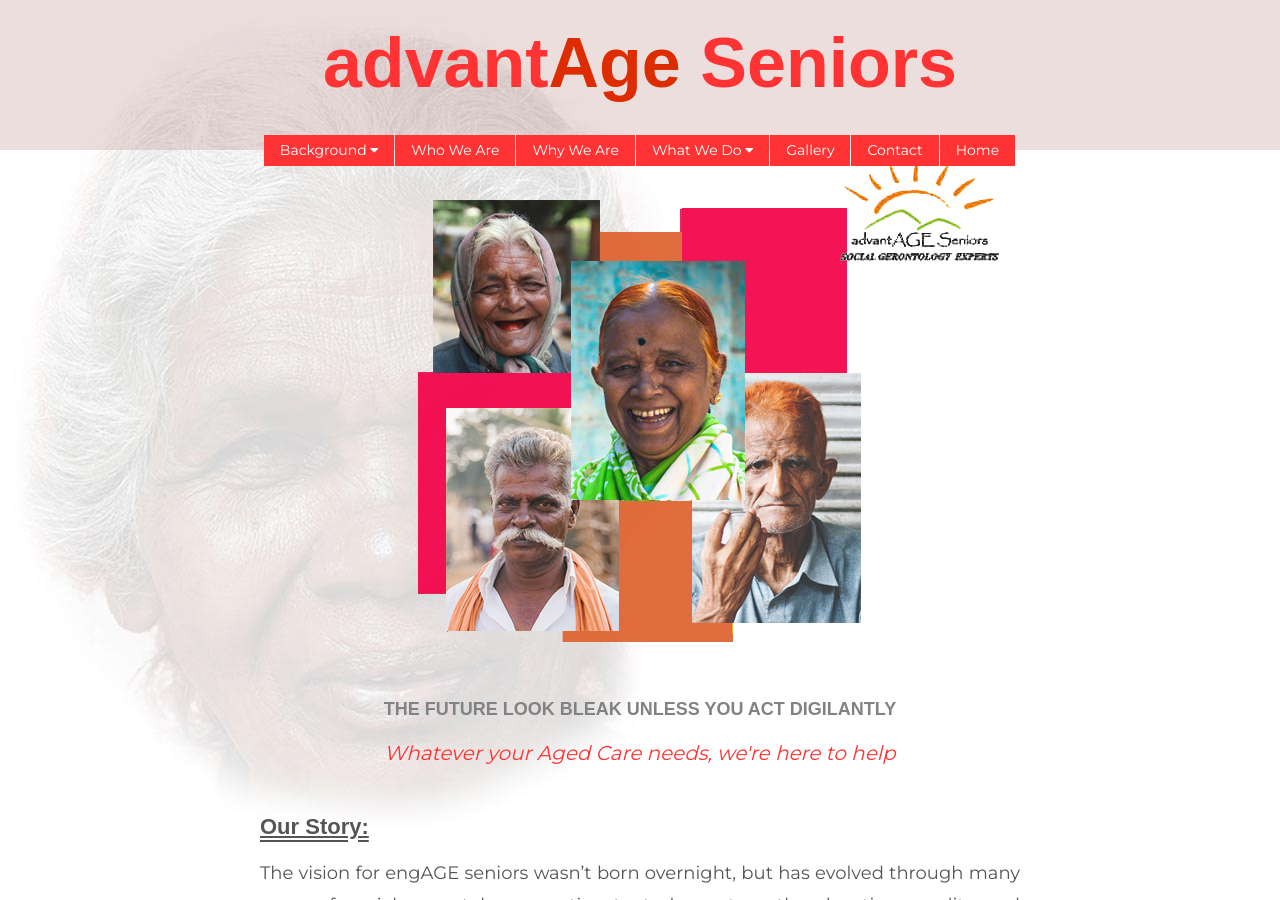
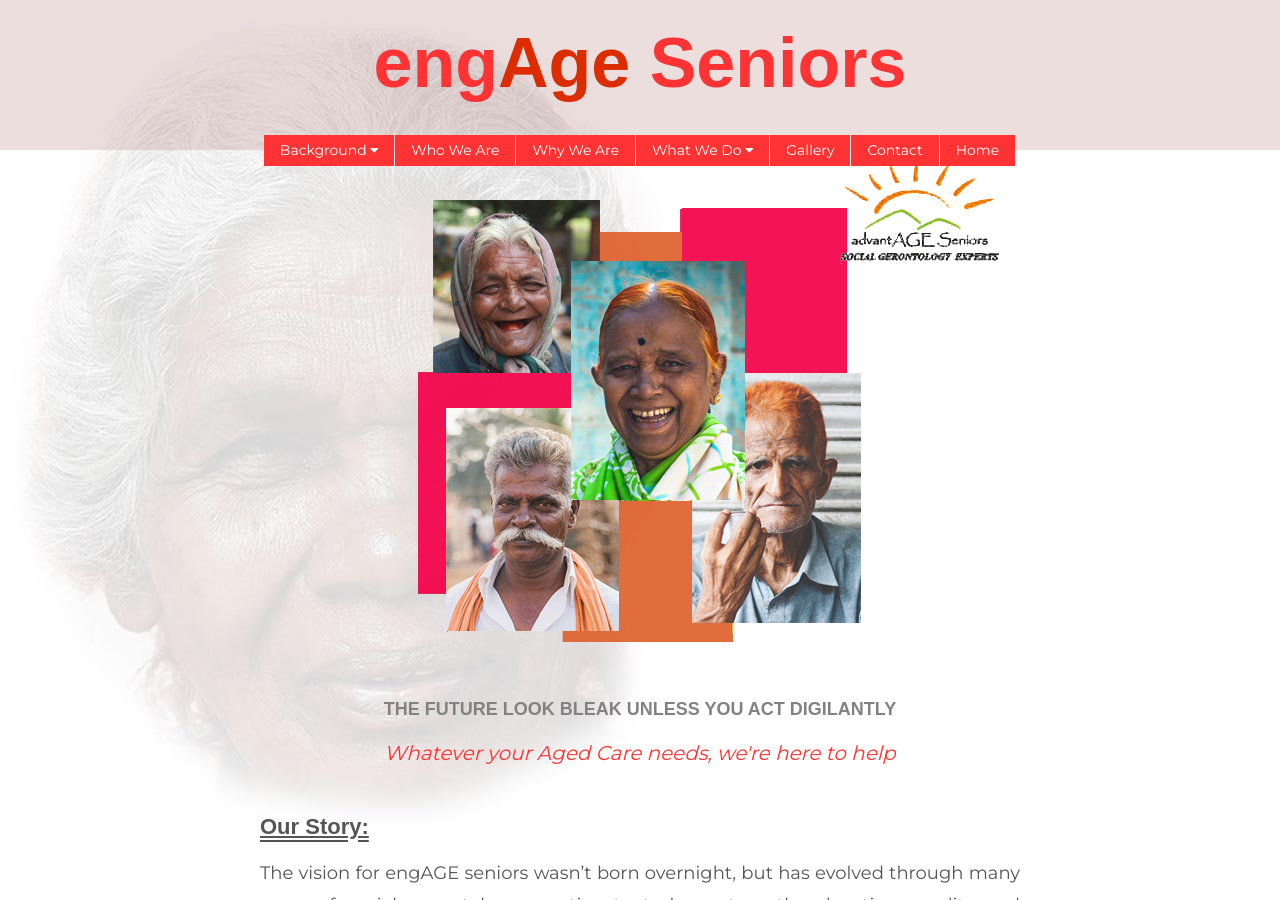
Before and after one commit to sharathdt/advantage-india, a Jekyll site: the page built from index.html, in a window 1280 px wide and 900 px high. Built offline with Jekyll 4.4.1, drawn with Linux system fonts in a browser that asks for light colours.

Commit message:
title change

```diff
--- a/_layouts/default.html
+++ b/_layouts/default.html
@@ -17,7 +17,7 @@
 
 <div class="container">
     <header>
-       <h1 class="logo-title">advant<span>Age</span> Seniors</h1>
+       <h1 class="logo-title">eng<span>Age</span> Seniors</h1>
         <div class="logo">
             <img src="{{site.baseurl}}/img/Logo.png" alt="{{site.title}}">
         </div>
```
Also changed, not shown: project-details.md (added, +3 -0 lines).
